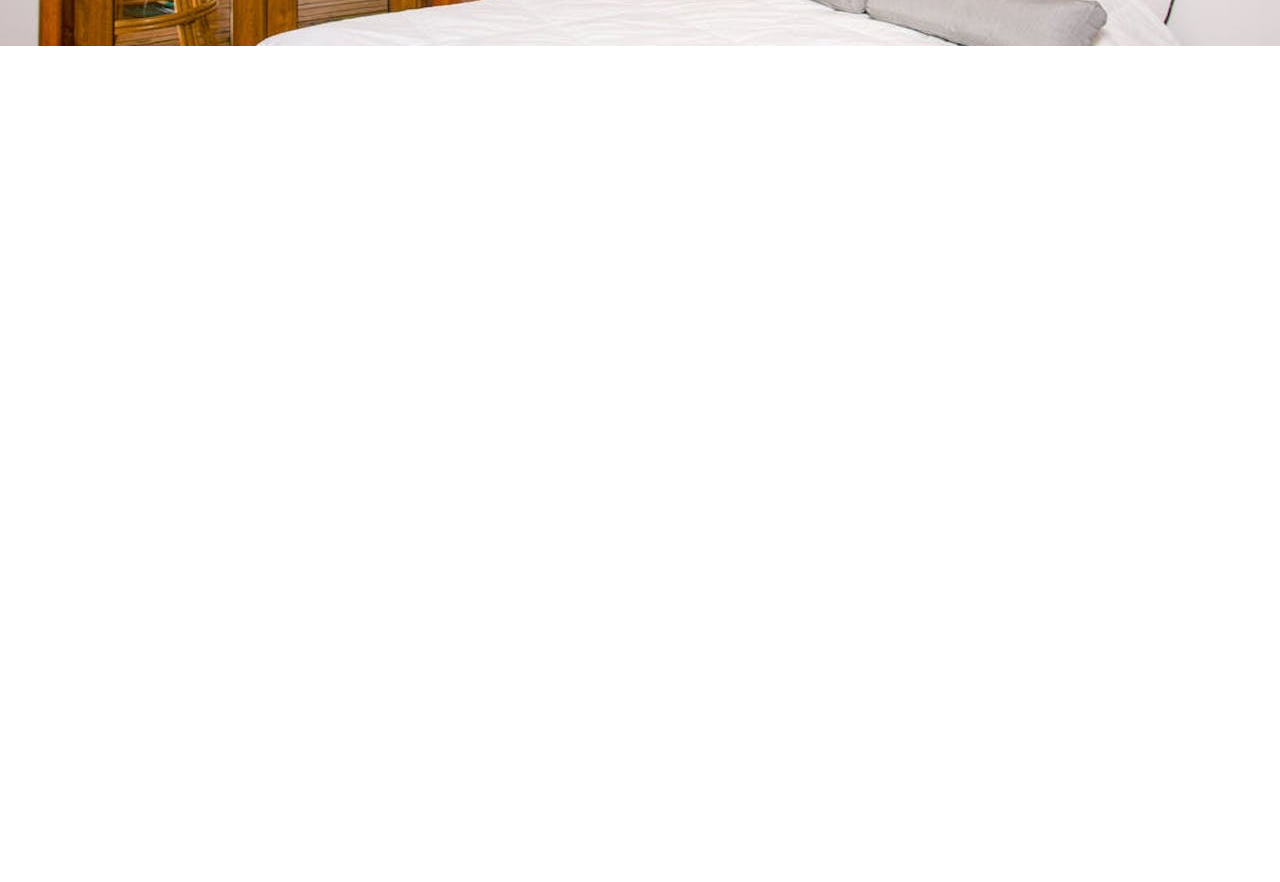
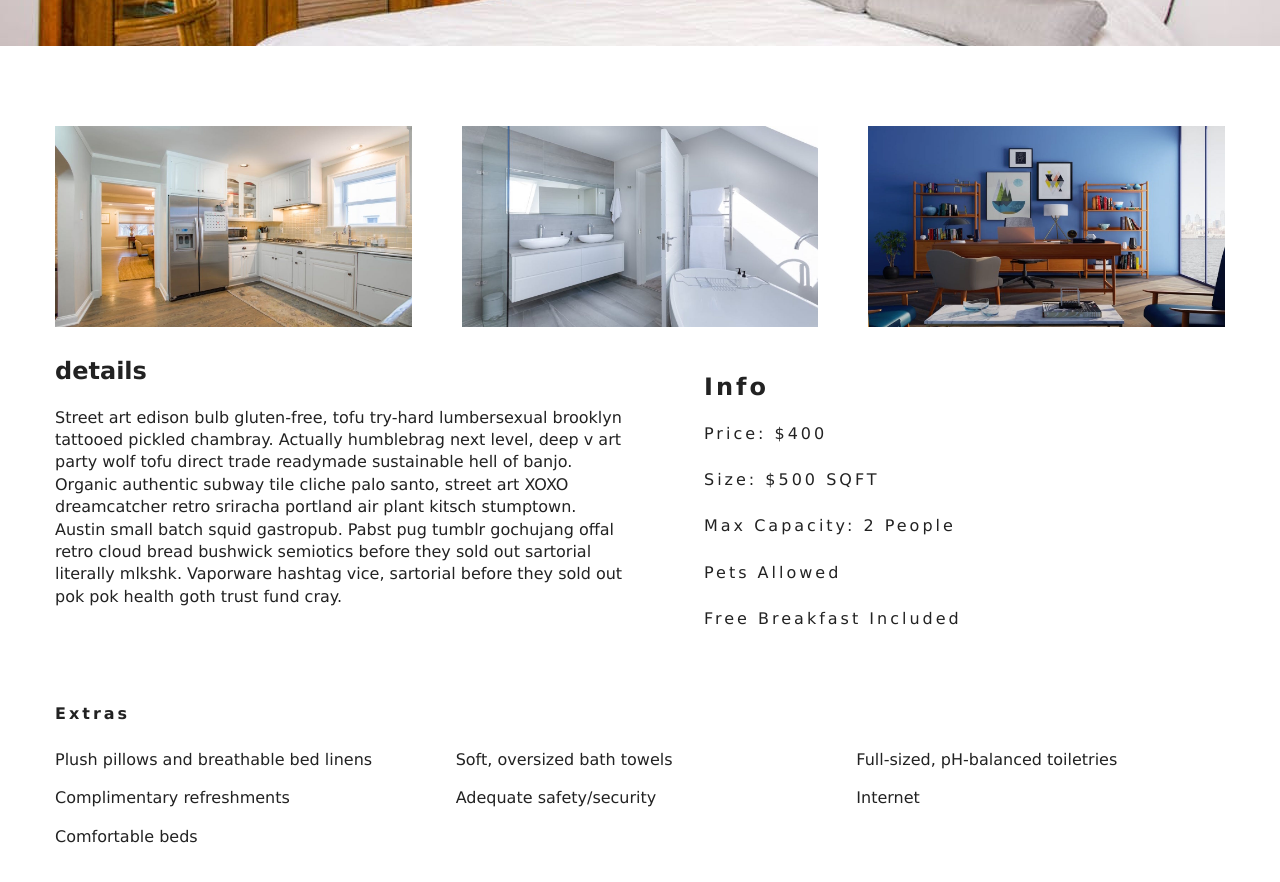
Before and after one commit to saryyevnd/resort-beach-react, a React (Create React App) app: page /rooms/double-deluxe in a window 1280 px wide. Shown: the part 500-1382 px from the top of the page. Before the commit the page ends 800 px from the top, so only its background shows below. Built offline with nearby package versions, Linux system fonts and the light colour scheme.

Commit message:
Developed SingleRoom Component

```diff
--- a/src/components/Room.js
+++ b/src/components/Room.js
@@ -2,6 +2,8 @@
 import { Link } from 'react-router-dom';
 import defaultImg from '../images/room-1.jpeg';
 import PropTypes from 'prop-types';
+
+
 const Room = ({ room }) => {
     const { name, slug, images, price } = room
     return (
--- a/src/context.js
+++ b/src/context.js
@@ -1,7 +1,6 @@
 import React, { Component } from 'react'
 import items from './data.js';
 const RoomContext = React.createContext(null);
-// <RoomContext.Provider value={} />
 class RoomProvider extends Component {
     state = {
         rooms: [],
--- a/src/pages/SingleRoom.js
+++ b/src/pages/SingleRoom.js
@@ -2,7 +2,6 @@
 import defaultBcg from '../images/room-1.jpeg';
 import { RoomContext } from '../context'
 import { Link, withRouter } from 'react-router-dom';
-import Hero from './../components/Hero';
 import Banner from './../components/Banner';
 import { StyledHero } from '../components/StyledHero';
 
@@ -36,14 +35,60 @@
             breakfast,
             pets,
             images } = room
+        const [mainImg, ...defaultImg] = images;
         return (
-            <StyledHero img={images[0] || this.state.defaultBcg}>
-                <Banner title={`${name} room`}>
-                    <Link to='/rooms' className='btn-primary'>
-                        back to rooms
+            <>
+                <StyledHero img={mainImg || this.state.defaultBcg}>
+                    <Banner title={`${name} room`}>
+                        <Link to='/rooms' className='btn-primary'>
+                            back to rooms
                     </Link>
-                </Banner>
-            </StyledHero>
+                    </Banner>
+                </StyledHero>
+                <section className='single-room'>
+                    <div className='single-room-images'>
+                        {
+                            defaultImg.map((item, index) => {
+                                return <img
+                                    key={index}
+                                    src={item}
+                                    alt={name}
+                                />
+                            })
+                        }
+                    </div>
+                    <div className='single-room-info'>
+                        <article className='desk'>
+                            <h3>details</h3>
+                            <p>{description}</p>
+                        </article>
+                        <article className='info'>
+                            <h3>info</h3>
+                            <h6>price: ${price}</h6>
+                            <h6>size: ${size} SQFT</h6>
+                            <h6>
+                                max capacity: {
+                                    capacity > 1
+                                        ? `${capacity} people`
+                                        : `${capacity} person`
+                                }
+                            </h6>
+                            <h6>{pets ? 'pets allowed' : 'no pets'}</h6>
+                            <h6>{breakfast && 'free breakfast included'}</h6>
+                        </article>
+                    </div>
+                </section>
+                <section className='room-extras'>
+                    <h6>extras</h6>
+                    <ul className='extras'>
+                        {
+                            extras.map((item, index) => {
+                                return <li key={index}>{item}</li>
+                            })
+                        }
+                    </ul>
+                </section>
+            </>
         )
     }
 }
```
Also changed, not shown: src/components/StyledHero.js (+0 -9 lines).
